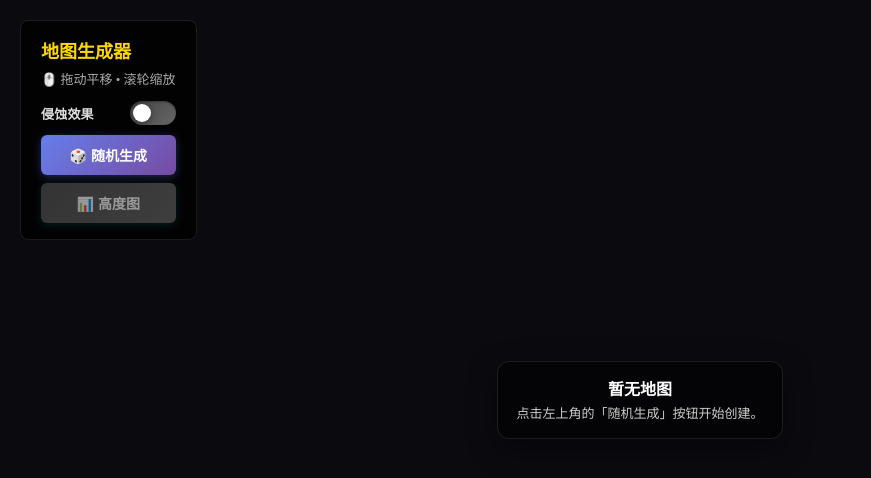
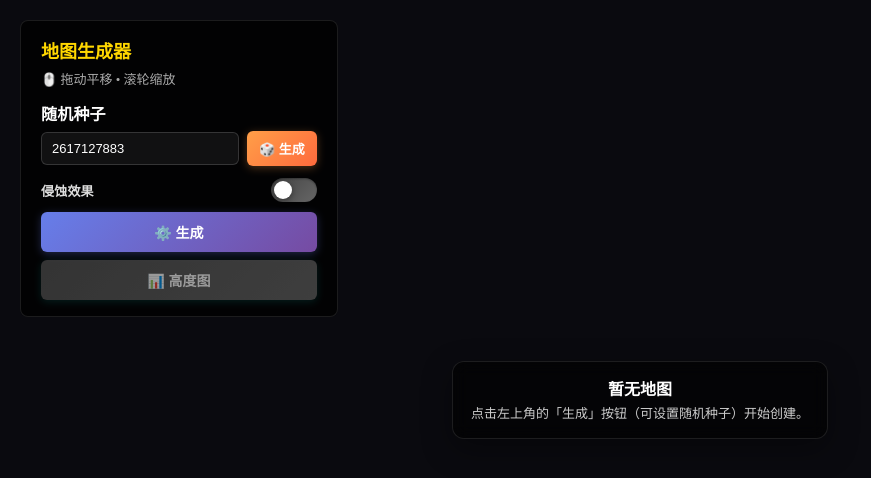
Before and after one commit to c1921/2025-11-20, a Vue app: page / in a window 1280 px wide. Shown: the top 478 px of the page, without its empty margins (0-871 px from the left). Built offline with nearby package versions, Linux system fonts and the light colour scheme; the HTML template or start-up script is replaced by a standard one.

Commit message:
feat: 添加随机种子功能，允许用户自定义地图生成种子

```diff
--- a/src/components/Map.vue
+++ b/src/components/Map.vue
@@ -7,7 +7,33 @@ const isGenerating = ref(false);
 const isHeightmapMode = ref(false);
 const hasMap = ref(false);
 const erosionEnabled = ref(false);
+const seedInput = ref('');
 let mapGenerator: MapGenerator | null = null;
+
+const createRandomSeed = (): number => {
+  const randomPart = Math.floor(Math.random() * 1_000_000_000);
+  const timestampPart = Date.now() & 0xffffffff;
+  return (randomPart ^ timestampPart) >>> 0;
+};
+
+const applyRandomSeed = (): number => {
+  const seed = createRandomSeed();
+  seedInput.value = seed.toString();
+  return seed;
+};
+
+const resolveSeed = (): number => {
+  const raw = seedInput.value.trim();
+  const parsed = Number(raw);
+  if (raw !== '' && Number.isFinite(parsed)) {
+    const normalized = Math.trunc(parsed);
+    seedInput.value = normalized.toString();
+    return normalized;
+  }
+  return applyRandomSeed();
+};
+
+applyRandomSeed();
 
 const generateMap = async () => {
   if (!mapContainer.value || isGenerating.value) return;
@@ -26,11 +52,13 @@ const generateMap = async () => {
     // Create and initialize new map generator
     mapGenerator = new MapGenerator();
 
+    const seed = resolveSeed();
+
     await mapGenerator.initialize({
       container: mapContainer.value,
       width: 1024,
       height: 1024,
-      seed: Date.now(),
+      seed,
       useShading: true,
       enableErosion: erosionEnabled.value,
     });
@@ -56,6 +84,10 @@ const toggleViewMode = () => {
   isHeightmapMode.value = mapGenerator.isHeightmapMode();
 };
 
+const randomizeSeed = () => {
+  applyRandomSeed();
+};
+
 onUnmounted(() => {
   // Clean up resources when component is destroyed
   if (mapGenerator) {
@@ -78,7 +110,7 @@ if (typeof window !== 'undefined') {
     <div v-if="!hasMap" class="empty-state">
       <div class="empty-card">
         <p class="empty-title">暂无地图</p>
-        <p class="empty-tip">点击左上角的「随机生成」按钮开始创建。</p>
+        <p class="empty-tip">点击左上角的「生成」按钮（可设置随机种子）开始创建。</p>
       </div>
     </div>
 
@@ -87,6 +119,27 @@ if (typeof window !== 'undefined') {
       <div class="control-panel">
         <h2>地图生成器</h2>
         <p class="hint">🖱️ 拖动平移 • 滚轮缩放</p>
+
+        <div class="seed-row">
+          <span class="option-label">随机种子</span>
+          <div class="seed-controls">
+            <input
+              class="seed-input"
+              v-model="seedInput"
+              type="text"
+              :disabled="isGenerating"
+              placeholder="输入或生成种子"
+            >
+            <button
+              class="seed-random-btn"
+              type="button"
+              @click="randomizeSeed"
+              :disabled="isGenerating"
+            >
+              🎲 生成
+            </button>
+          </div>
+        </div>
 
         <div class="option-row">
           <span class="option-label">侵蚀效果</span>
@@ -102,7 +155,7 @@ if (typeof window !== 'undefined') {
             @click="generateMap"
             :disabled="isGenerating"
           >
-            {{ isGenerating ? '生成中...' : '🎲 随机生成' }}
+            {{ isGenerating ? '生成中...' : '⚙️ 生成' }}
           </button>
 
           <button
@@ -174,6 +227,67 @@ if (typeof window !== 'undefined') {
   display: flex;
   flex-direction: column;
   gap: 8px;
+}
+
+.seed-row {
+  display: flex;
+  flex-direction: column;
+  gap: 6px;
+  margin-bottom: 12px;
+}
+
+.seed-controls {
+  display: flex;
+  align-items: center;
+  gap: 8px;
+}
+
+.seed-input {
+  flex: 1;
+  padding: 8px 10px;
+  border-radius: 6px;
+  border: 1px solid rgba(255, 255, 255, 0.15);
+  background: rgba(255, 255, 255, 0.06);
+  color: #fff;
+  font-size: 13px;
+  outline: none;
+  transition: border-color 0.15s ease, box-shadow 0.15s ease;
+}
+
+.seed-input:focus {
+  border-color: #667eea;
+  box-shadow: 0 0 0 2px rgba(102, 126, 234, 0.35);
+}
+
+.seed-input:disabled {
+  opacity: 0.7;
+  cursor: not-allowed;
+}
+
+.seed-random-btn {
+  padding: 8px 12px;
+  border: none;
+  border-radius: 6px;
+  background: linear-gradient(135deg, #ff9f48 0%, #ff6a3d 100%);
+  box-shadow: 0 2px 8px rgba(255, 159, 72, 0.3);
+  color: #fff;
+  font-size: 13px;
+  font-weight: 700;
+  cursor: pointer;
+  white-space: nowrap;
+  transition: all 0.2s ease;
+}
+
+.seed-random-btn:hover:not(:disabled) {
+  transform: translateY(-1px);
+  box-shadow: 0 4px 12px rgba(255, 159, 72, 0.5);
+}
+
+.seed-random-btn:disabled {
+  opacity: 0.6;
+  cursor: not-allowed;
+  background: linear-gradient(135deg, #555 0%, #666 100%);
+  box-shadow: none;
 }
 
 .option-row {
--- a/src/map/core/TerrainRenderer.ts
+++ b/src/map/core/TerrainRenderer.ts
@@ -10,8 +10,8 @@ export class TerrainRenderer {
    * 带有高度阈值的地形颜色定义
    */
   private static readonly TERRAIN_COLORS: Record<string, TerrainType> = {
-    deepOcean: { r: 8, g: 20, b: 65, threshold: 0.0 },          // 深海
-    ocean: { r: 17, g: 46, b: 110, threshold: 0.12 },           // 海洋
+    deepOcean: { r: 8, g: 20, b: 65, threshold: 0.2 },          // 深海
+    ocean: { r: 17, g: 46, b: 110, threshold: 0.32 },           // 海洋
     mediumOcean: { r: 34, g: 78, b: 138, threshold: 0.349 },     // 中层海洋
     shallowOcean: { r: 52, g: 112, b: 64, threshold: 0.35 },    // 浅海/海岸（海陆分界线）
     lowlands: { r: 66, g: 131, b: 62, threshold: 0.40 },        // 低地
```
